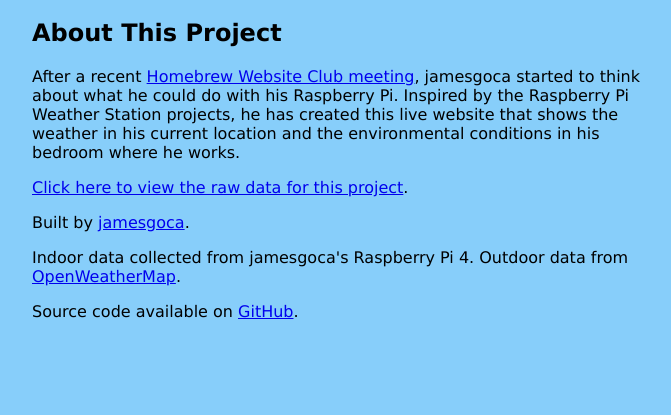
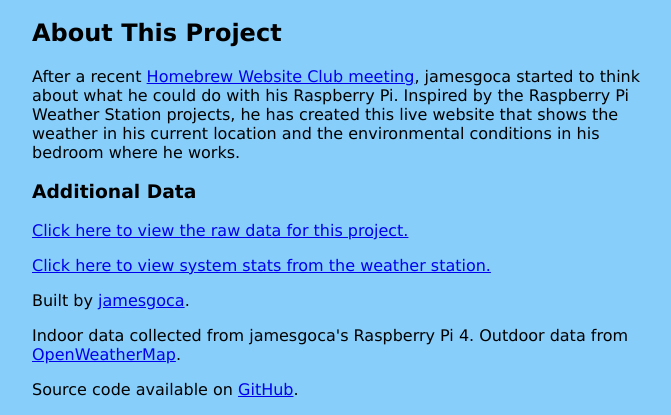
Before and after one commit to jamesgoca/weather, a Python web app: template templates/index.html in a window 1280 px wide. Shown: the part 418-833 px from the top of the page, without its empty margins (288-959 px from the left). Before the commit the page ends 737 px from the top, so only its background shows below. Run offline with Jinja, Linux system fonts and the light colour scheme; the template is opened without the code that fills it, so the values that code supplies are empty.

Commit message:
feat: Add link to stats page on index.html

```diff
--- a/templates/index.html
+++ b/templates/index.html
@@ -13,6 +13,8 @@
 <section>
 	<h2>About This Project</h2>
 	<p>After a recent <a href="https://events.indieweb.org/2020/09/online-homebrew-website-club-europe-london-TDLtXJn3Febu">Homebrew Website Club meeting</a>, jamesgoca started to think about what he could do with his Raspberry Pi. Inspired by the Raspberry Pi Weather Station projects, he has created this live website that shows the weather in his current location and the environmental conditions in his bedroom where he works.</p>
-	<p><a href="/data.json">Click here to view the raw data for this project</a>.</p>
+	<h3>Additional Data</h3>
+	<p><a href="/data.json">Click here to view the raw data for this project.</a></p>
+	<p><a href="/stats">Click here to view system stats from the weather station.</a></p>
 </section>
 {% endblock %}
```
